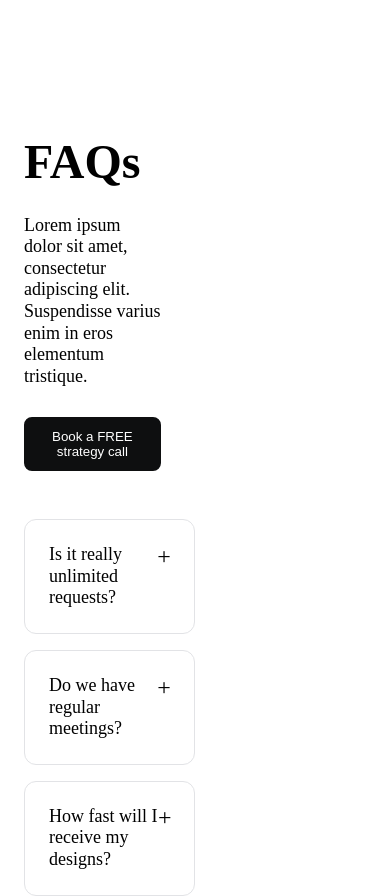
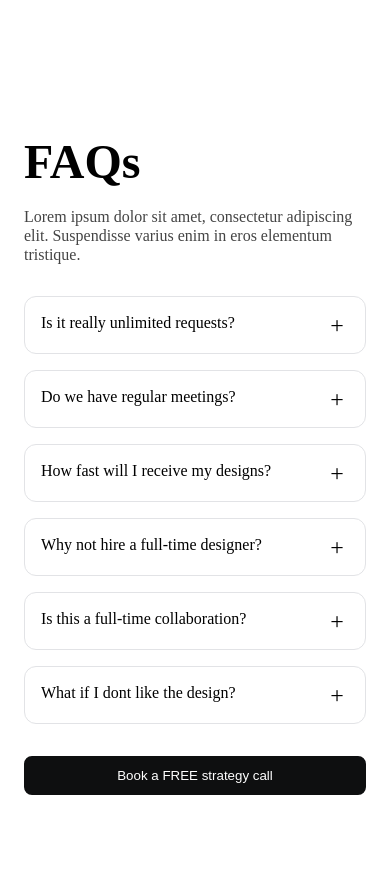
Before and after one commit to NikolayTok/SAVEMYDSGN, a Next.js app: page / in a window 390 px wide. Shown: the part 6080-6976 px from the top of the page. Built offline with nearby package versions, Linux system fonts and the light colour scheme.

Commit message:
responsive faqs-section

```diff
--- a/src/components/Faqs.tsx
+++ b/src/components/Faqs.tsx
@@ -47,6 +47,8 @@ const Faqs = () => {
 							Lorem ipsum dolor sit amet, consectetur adipiscing elit.
 							Suspendisse varius enim in eros elementum tristique.
 						</p>
+					</div>
+					<div className='faqs__button'>
 						<AppButton>Book a FREE strategy call</AppButton>
 					</div>
 					<FaqsItems items={faqsItems} />
--- a/src/styles/faqs-item.scss
+++ b/src/styles/faqs-item.scss
@@ -1,7 +1,7 @@
 .faqs-item {
   border-radius: 12px;
   border: 1px solid #e2e3e6;
-	padding: 24px 24px;
+  padding: 24px;
   font-size: 18px;
   cursor: pointer;
 
@@ -70,3 +70,10 @@
     transform: translateY(0px);
   }
 }
+
+@media (max-width: 700px) {
+  .faqs-item {
+    font-size: 16px;
+    padding: 16px;
+  }
+}
--- a/src/styles/faqs-items.scss
+++ b/src/styles/faqs-items.scss
@@ -1,6 +1,7 @@
 .faqs-items {
-  width: 50%;
-  display: flex;
-  flex-direction: column;
-  row-gap: 16px;
+	grid-template-columns: 2/3;
+	grid-template-rows: 1/3;
+	display: flex;
+	flex-direction: column;
+	row-gap: 16px;
 }
--- a/src/styles/faqs.scss
+++ b/src/styles/faqs.scss
@@ -1,23 +1,56 @@
 .faqs {
   &__wrapper {
-    display: flex;
-    justify-content: space-between;
-    gap: 48px;
-    flex-wrap: wrap;
+    display: grid;
+    column-gap: 48px;
+    row-gap: 32px;
+    grid-template-columns: 1fr 2fr;
+    grid-template-rows: 30% 70%;
     color: var(--text-color);
     line-height: 1.2;
   }
 
   &__content {
-    width: 40%;
+    grid-column: 1/2;
+    grid-row: 1/2;
   }
 
   &__title {
     font-size: 48px;
+    margin-bottom: 24px;
   }
 
   &__text {
     font-size: 18px;
-    margin: 24px 0 30px;
+    color: #444444;
+  }
+
+  &__button {
+    grid-column: 1/2;
+    grid-row: 2/3;
+    order: 2;
   }
 }
+
+@media (max-width: 700px) {
+  .faqs {
+    &__wrapper {
+      display: flex;
+      flex-direction: column;
+    }
+    &__title{
+      margin-bottom: 16px;
+    }
+
+    &__text{
+      font-size: 16px;
+    }
+
+    &__button {
+      width: 100%;
+    }
+
+    .app-button {
+      width: 100%;
+    }
+  }
+}
```
Lines whose indentation alone changed are shown as unchanged.
